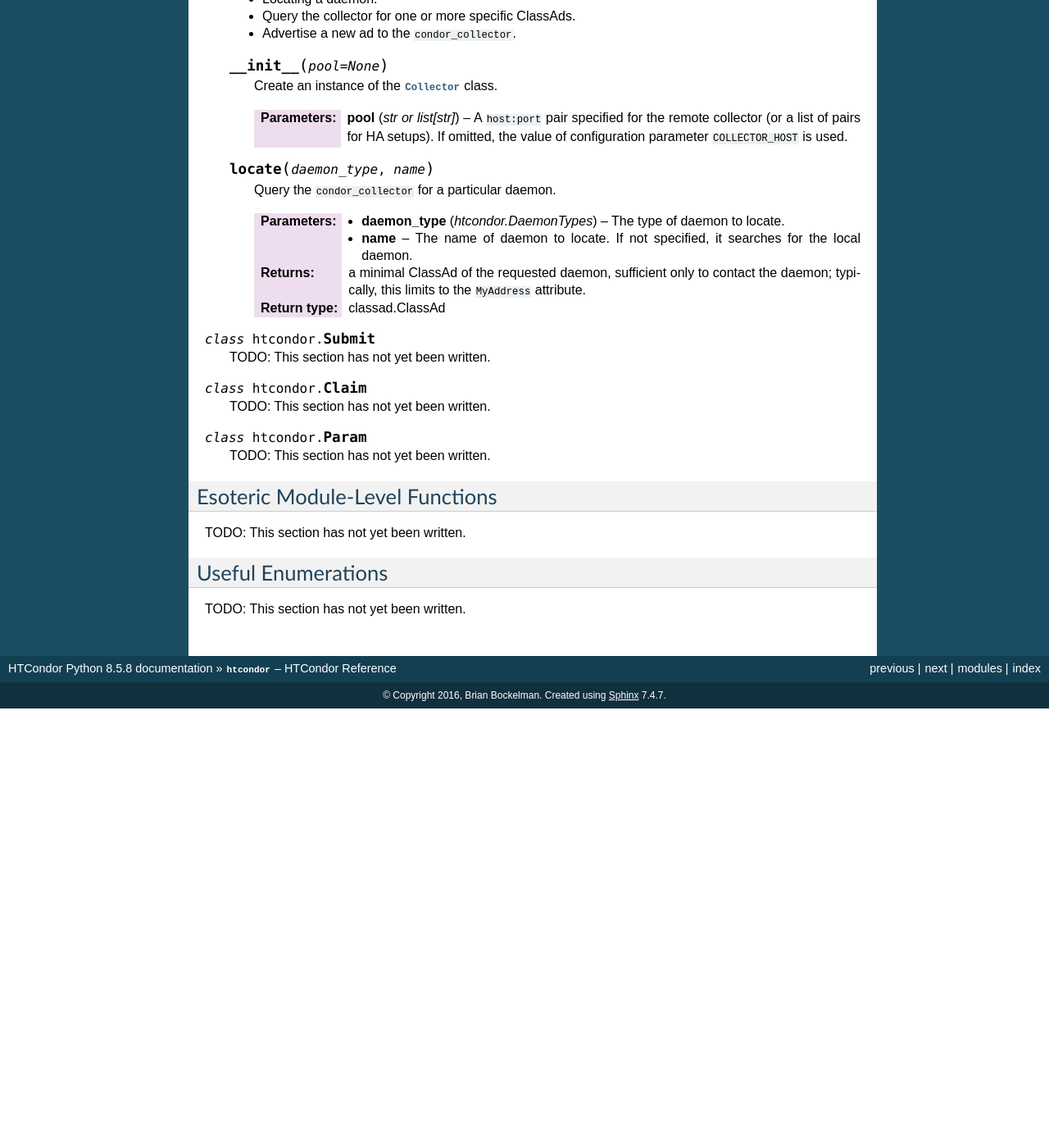
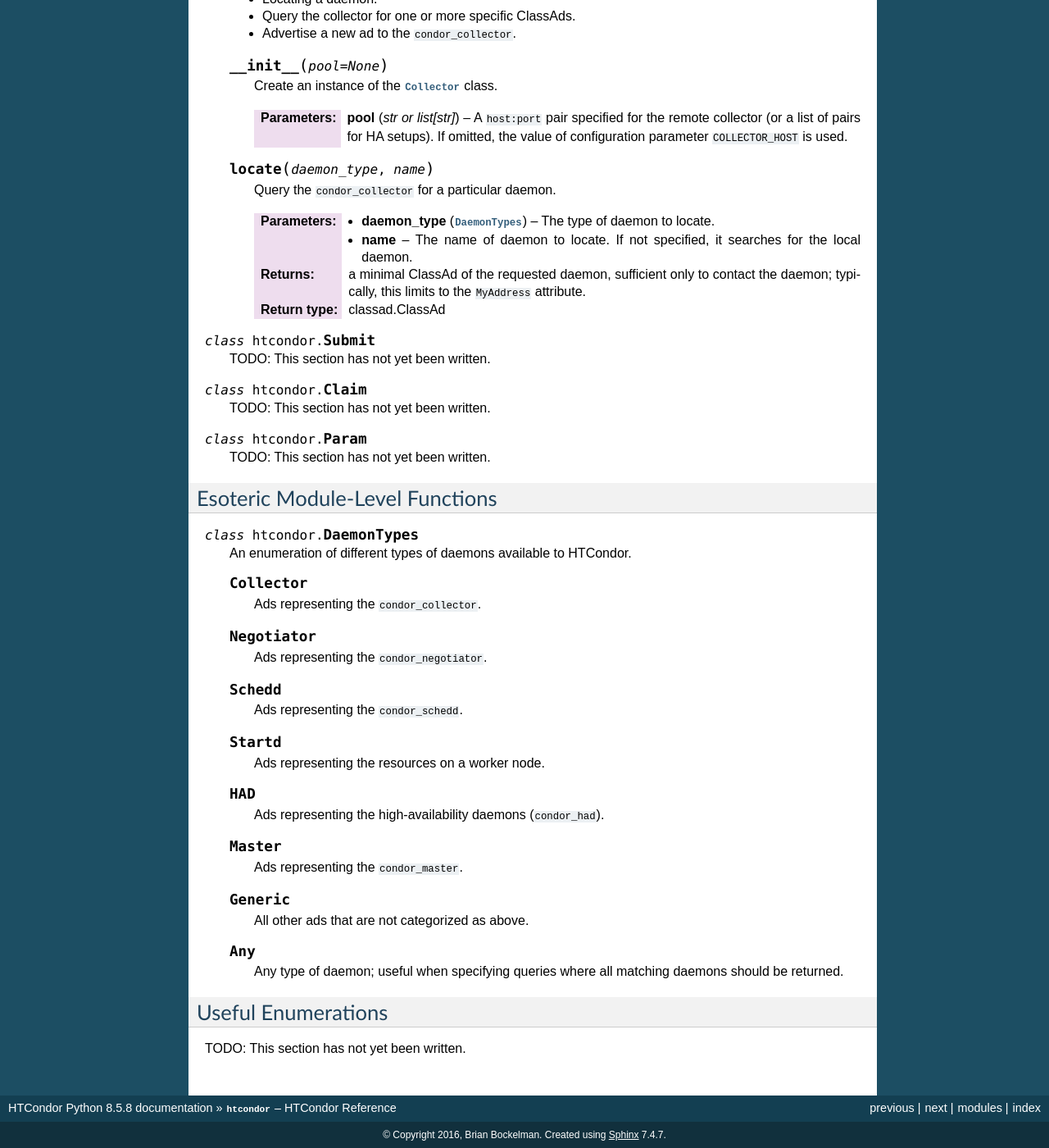
Before and after one commit to htcondor/htcondor-python, a Sphinx documentation site: the page built from docs/htcondor.rst, in a window 1280 px wide and 1400 px high, scrolled down 1537 px. Shown: the whole window at 82% size. Built offline with Sphinx 7.4.7, drawn with Linux system fonts in a browser that asks for light colours; before the commit the page ends 2401 px from its top, so only the background shows below that; some of the changed text lies outside the part shown.

Commit message:
Try filling in an enum for parameter types.

```diff
--- a/docs/htcondor.rst
+++ b/docs/htcondor.rst
@@ -115,7 +115,8 @@ Module Classes
 
       Query the ``condor_collector`` for a particular daemon.
 
-      :param htcondor.DaemonTypes daemon_type: The type of daemon to locate.
+      :param daemon_type: The type of daemon to locate.
+      :type daemon_type: :class:`DaemonTypes`
       :param name: The name of daemon to locate. If not specified, it searches for the local daemon.
       :return: a minimal ClassAd of the requested daemon, sufficient only to contact the daemon;
          typically, this limits to the ``MyAddress`` attribute.
@@ -147,8 +148,42 @@ Module Classes
 Esoteric Module-Level Functions
 -------------------------------
 
-TODO: This section has not yet been written.
+.. class:: DaemonTypes
 
+   An enumeration of different types of daemons available to HTCondor.
+
+   .. attribute:: Collector
+
+      Ads representing the ``condor_collector``.
+
+   .. attribute:: Negotiator
+
+      Ads representing the ``condor_negotiator``.
+
+   .. attribute:: Schedd
+
+      Ads representing the ``condor_schedd``.
+
+   .. attribute:: Startd
+
+      Ads representing the resources on a worker node.
+
+   .. attribute:: HAD
+
+      Ads representing the high-availability daemons (``condor_had``).
+
+   .. attribute:: Master
+
+      Ads representing the ``condor_master``.
+
+   .. attribute:: Generic
+
+      All other ads that are not categorized as above.
+
+   .. attribute:: Any
+
+      Any type of daemon; useful when specifying queries where all matching
+      daemons should be returned.
 
 .. _useful_enums:
 
```
